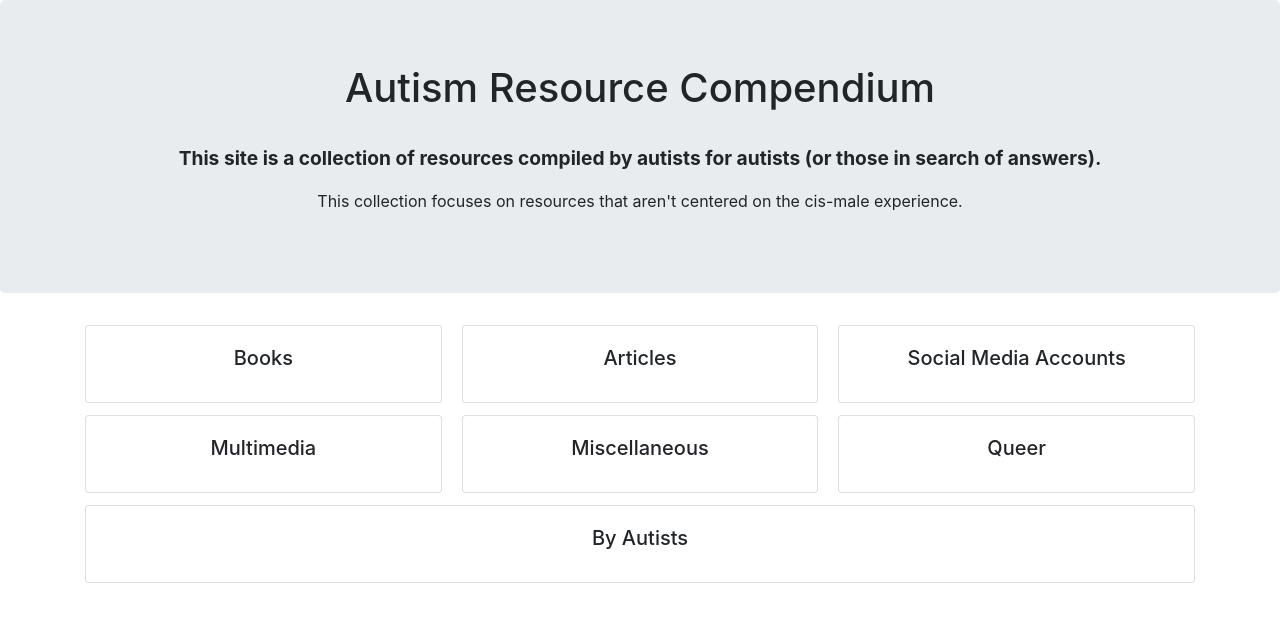
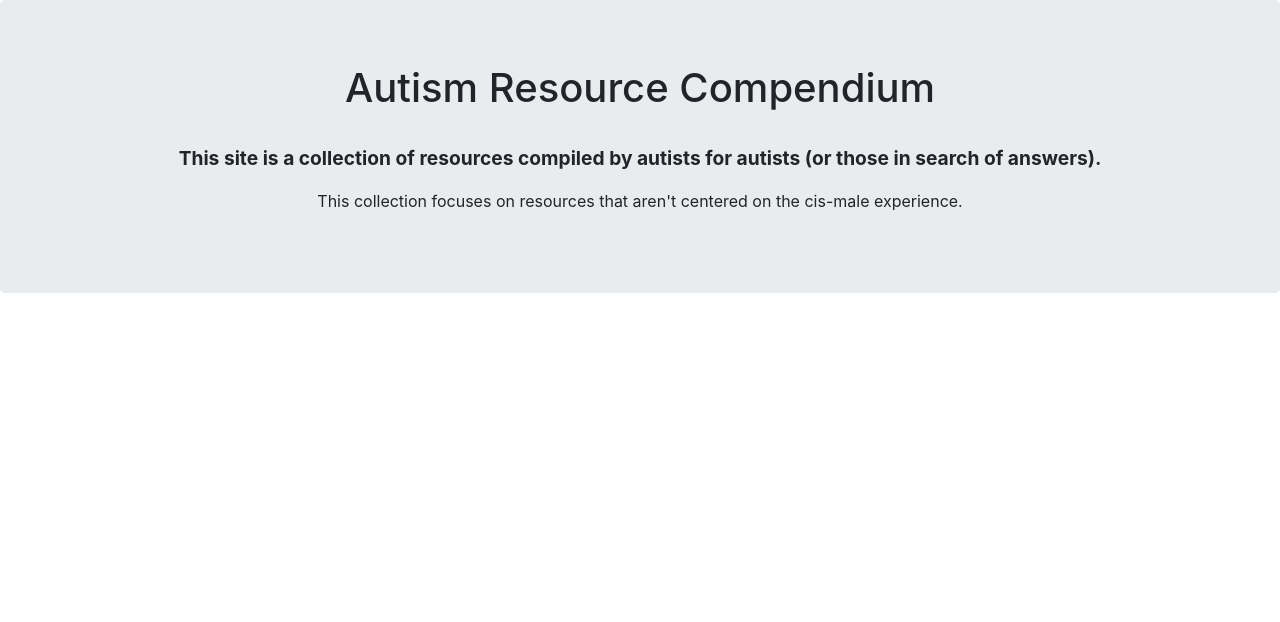
Before and after one commit to saschakala/autism_resource_frontend, a React (Create React App) app: page / in a window 1280 px wide. Shown: the top 622 px of the page. Built offline with nearby package versions, Linux system fonts and the light colour scheme; no server answers.

Commit message:
imported connect and action dependencies into app.js

```diff
--- a/src/App.js
+++ b/src/App.js
@@ -1,4 +1,6 @@
 import React from 'react';
+import {connect} from 'react-redux'
+import {fetchBooks} from '../actions/fetchBooks'
 
 import JumboTron from './components/JumboTron'
 import SourceThumbnails from './components/SourceThumbnails'
@@ -9,16 +11,13 @@ import Container from 'react-bootstrap/Container';
 class App extends React.Component {
 
 componentDidMount() {
-  fetch('http://localhost:3000/api/v1/sources/books')
-    .then(resp => resp.json())
-    .then(data => console.log(data))
 }
 
   render() {
     return (
         <div className="App">
           <JumboTron />
-          <SourceThumbnails />
+          {/* <SourceThumbnails /> */}
         </div>
     );
   }
```
Also changed, not shown: src/actions/fetchBooks.js (renamed from src/actions/fetchSources.js), 1 other file (tests, documents, lock files or other folders).
